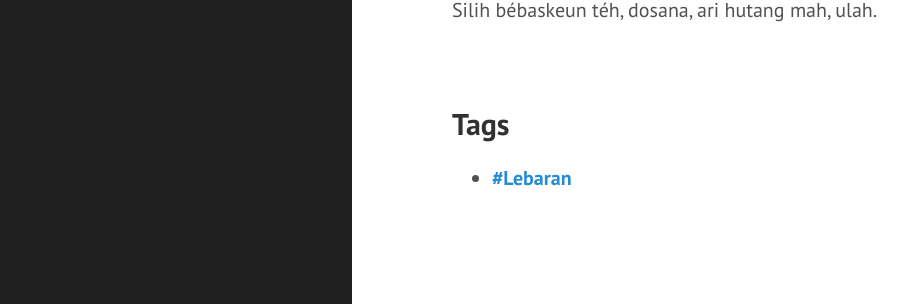
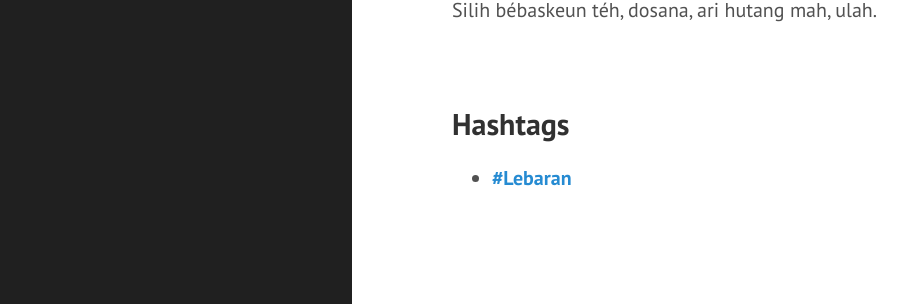
Before and after one commit to saung-rangon/saung-rangon.github.io, a Jekyll site: the page built from _posts/2016-07-07-silih-bebaskeun.md, in a window 1280 px wide. Shown: the part 185-489 px from the top of the page, without its empty margins (8-915 px from the left). Built offline with Jekyll 4.4.1, drawn with Linux system fonts in a browser that asks for light colours.

Commit message:
Update post.html

```diff
--- a/_layouts/post.html
+++ b/_layouts/post.html
@@ -8,8 +8,8 @@ layout: default
   {{ content }}
 </div>
 
-<div class="tag-list">
-  <h2>Tags</h2>
+<div class="hashtags">
+  <h2>Hashtags</h2>
   <ul class="tags">
     {% for tag in page.tags %}
       <li>
```
